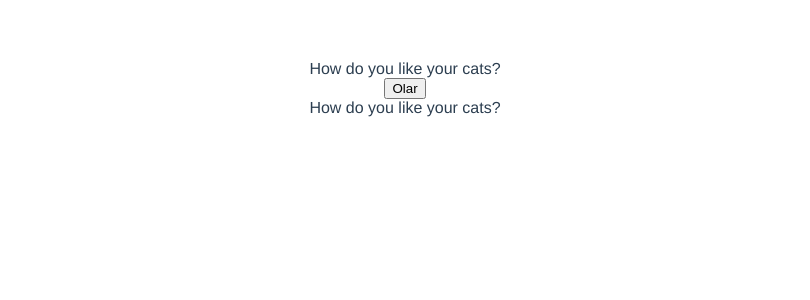
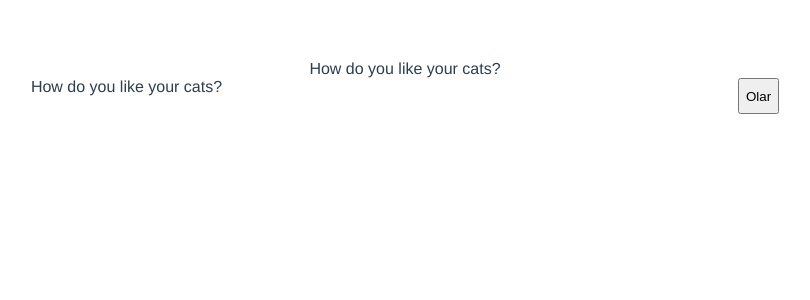
Before and after one commit to silvamateus/cat-generator, a Vue app: page / in a window 1280 px wide. Shown: the top 300 px of the page, without its empty margins (235-1045 px from the left). Built offline with nearby package versions, Linux system fonts and the light colour scheme.

Commit message:
Style feed

```diff
--- a/src/App.vue
+++ b/src/App.vue
@@ -42,4 +42,10 @@ export default {
   color: #2c3e50;
   margin-top: 60px;
 }
+
+.feed{
+  display: flex;
+  flex-flow: row-reverse wrap;
+  justify-content: space-around;
+}
 </style>
```
